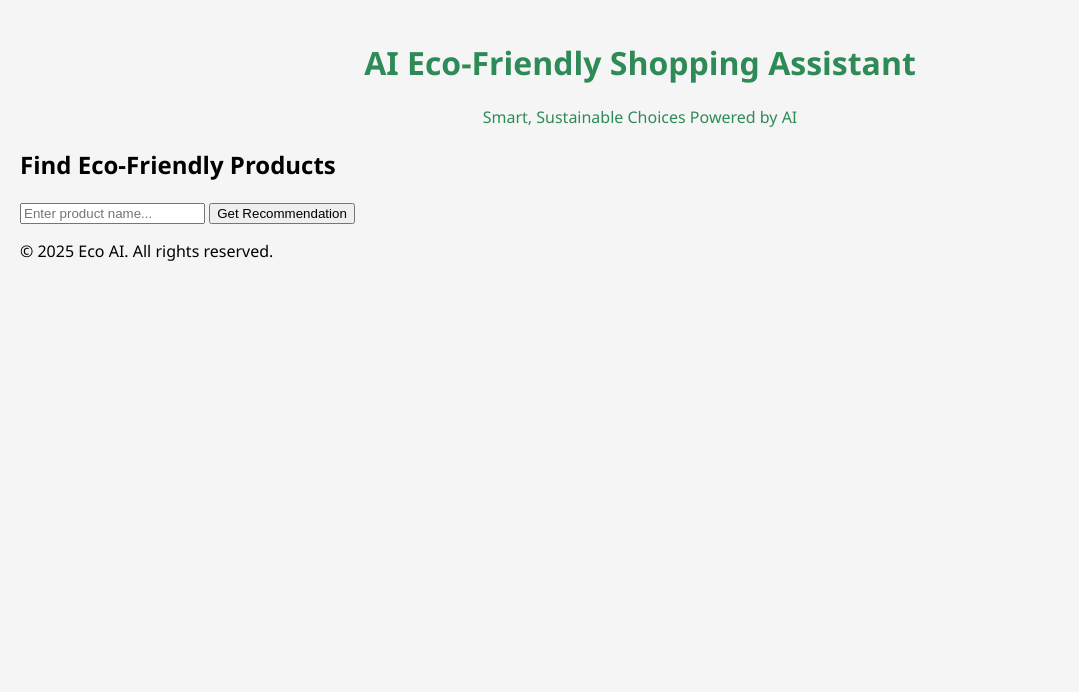
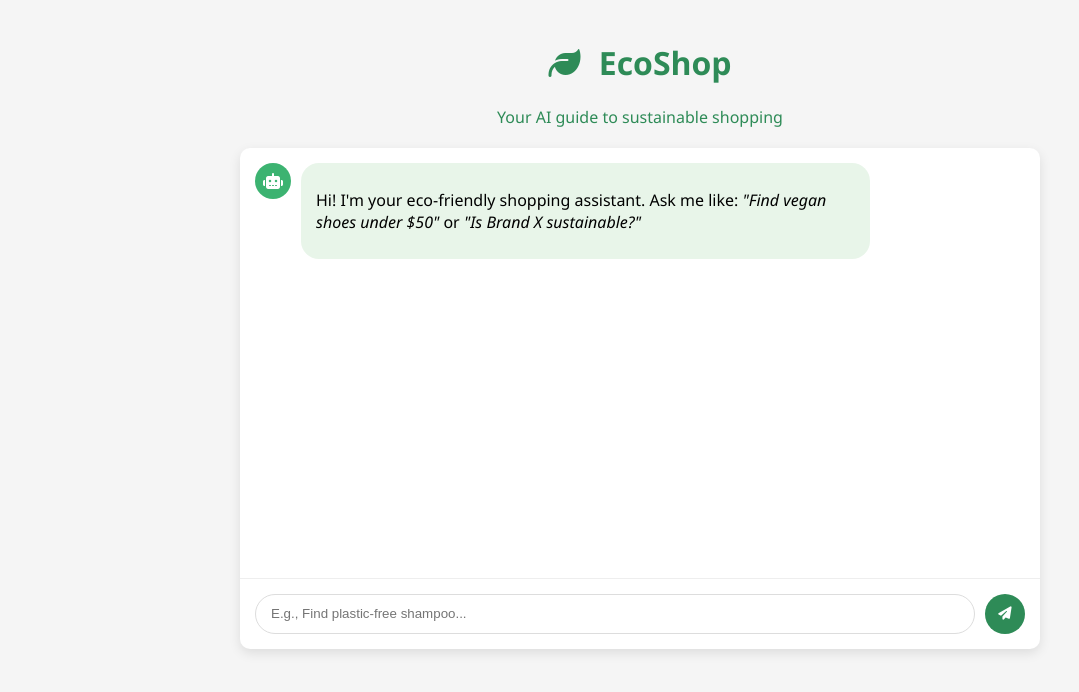
Before and after one commit to Padmateja-000/AI---Eco-Friendly-Assistant, a plain HTML site: page index.html in a window 1280 px wide. Shown: the whole page, without its empty margins (0-1079 px from the left). Drawn offline with Linux system fonts and the light colour scheme.

Commit message:
Update index.html

```diff
--- a/index.html
+++ b/index.html
@@ -1,33 +1,34 @@
 <!DOCTYPE html>
 <html lang="en">
 <head>
-  <meta charset="UTF-8">
-  <meta name="viewport" content="width=device-width, initial-scale=1.0">
-  <title>AI Eco-Friendly Shopping Assistant</title>
-  <link rel="stylesheet" href="style.css">
+    <meta charset="UTF-8">
+    <meta name="viewport" content="width=device-width, initial-scale=1.0">
+    <title>EcoShop - AI Green Shopping Assistant</title>
+    <link rel="stylesheet" href="style.css">
+    <link rel="stylesheet" href="https://cdnjs.cloudflare.com/ajax/libs/font-awesome/6.4.0/css/all.min.css">
 </head>
 <body>
-  <header>
-    <h1>AI Eco-Friendly Shopping Assistant</h1>
-    <p>Smart, Sustainable Choices Powered by AI</p>
-  </header>
+    <div class="container">
+        <header>
+            <h1><i class="fas fa-leaf"></i> EcoShop</h1>
+            <p>Your AI guide to sustainable shopping</p>
+        </header>
 
-  <main>
-    <section class="search-section">
-      <h2>Find Eco-Friendly Products</h2>
-      <input type="text" id="productInput" placeholder="Enter product name...">
-      <button onclick="getRecommendation()">Get Recommendation</button>
-    </section>
-
-    <section class="results" id="results">
-      <!-- AI suggestions will appear here -->
-    </section>
-  </main>
-
-  <footer>
-    <p>&copy; 2025 Eco AI. All rights reserved.</p>
-  </footer>
-
-  <script src="index.js"></script>
+        <div class="chat-container">
+            <div class="chat-messages" id="chat-messages">
+                <div class="message bot">
+                    <div class="avatar"><i class="fas fa-robot"></i></div>
+                    <div class="message-content">
+                        <p>Hi! I'm your eco-friendly shopping assistant. Ask me like: <em>"Find vegan shoes under $50"</em> or <em>"Is Brand X sustainable?"</em></p>
+                    </div>
+                </div>
+            </div>
+            <div class="chat-input">
+                <input type="text" id="user-input" placeholder="E.g., Find plastic-free shampoo...">
+                <button id="send-btn"><i class="fas fa-paper-plane"></i></button>
+            </div>
+        </div>
+    </div>
+    <script src="script.js"></script>
 </body>
 </html>
```
